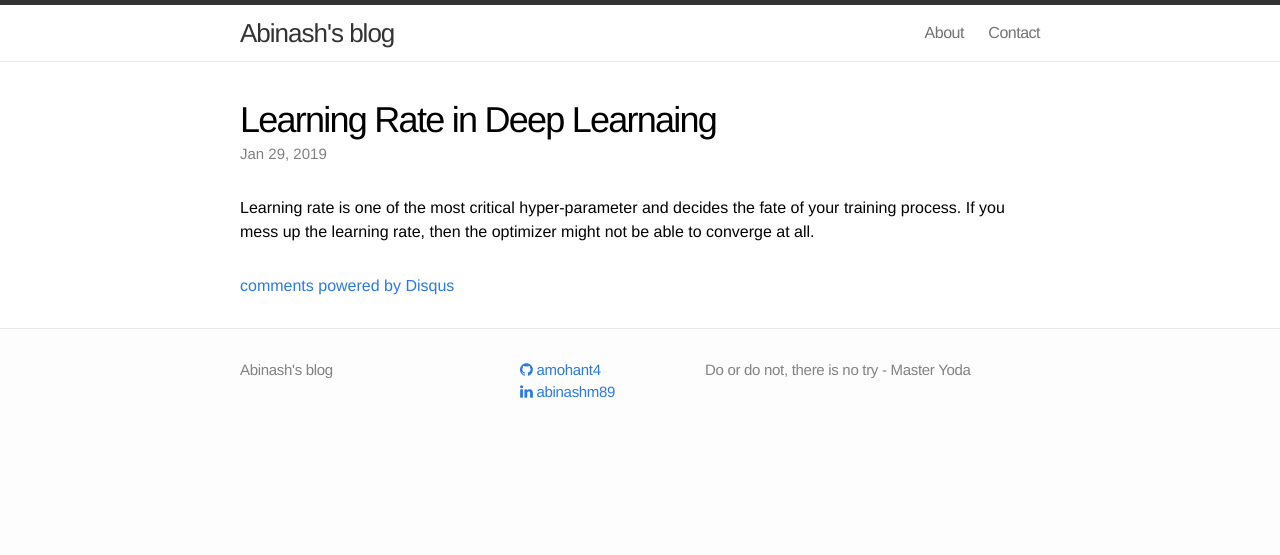
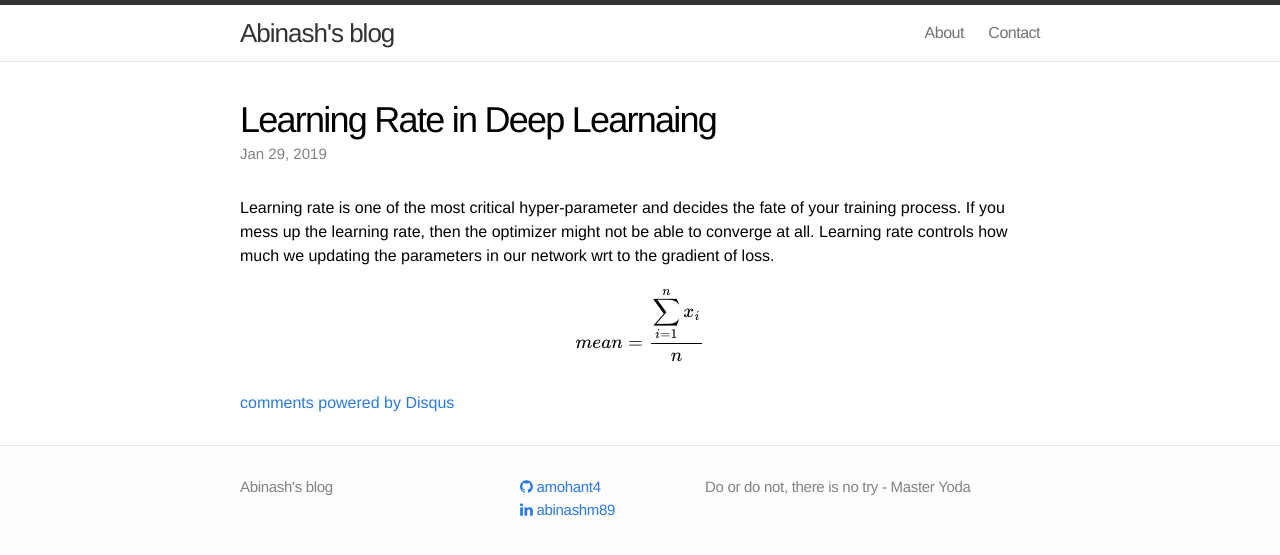
Before and after one commit to amohant4/amohant4.github.io, a Jekyll site: the page built from _posts/2019-01-29-Learning-Rate-Deep_learning.markdown, in a window 1280 px wide. Shown: the top 555 px of the page. Built offline with Jekyll 4.4.1, drawn with Linux system fonts in a browser that asks for light colours; nearby versions of some CDN libraries; formulas are drawn with MathJax 3; comment, search, counter and statistics services are not loaded.

Commit message:
Update 2019-01-29-Learning-Rate-Deep_learning.markdown
.

```diff
--- a/_posts/2019-01-29-Learning-Rate-Deep_learning.markdown
+++ b/_posts/2019-01-29-Learning-Rate-Deep_learning.markdown
@@ -7,4 +7,6 @@ date:   2019-01-29 05:04:00
 mathjax: true
 ---
 
-Learning rate is one of the most critical hyper-parameter and decides the fate of your training process. If you mess up the learning rate, then the optimizer might not be able to converge at all.
+Learning rate is one of the most critical hyper-parameter and decides the fate of your training process. If you mess up the learning rate, then the optimizer might not be able to converge at all. Learning rate controls how much we updating the parameters in our network wrt to the gradient of loss.
+
+$$mean = \frac{\displaystyle\sum_{i=1}^{n} x_{i}}{n}$$
```
